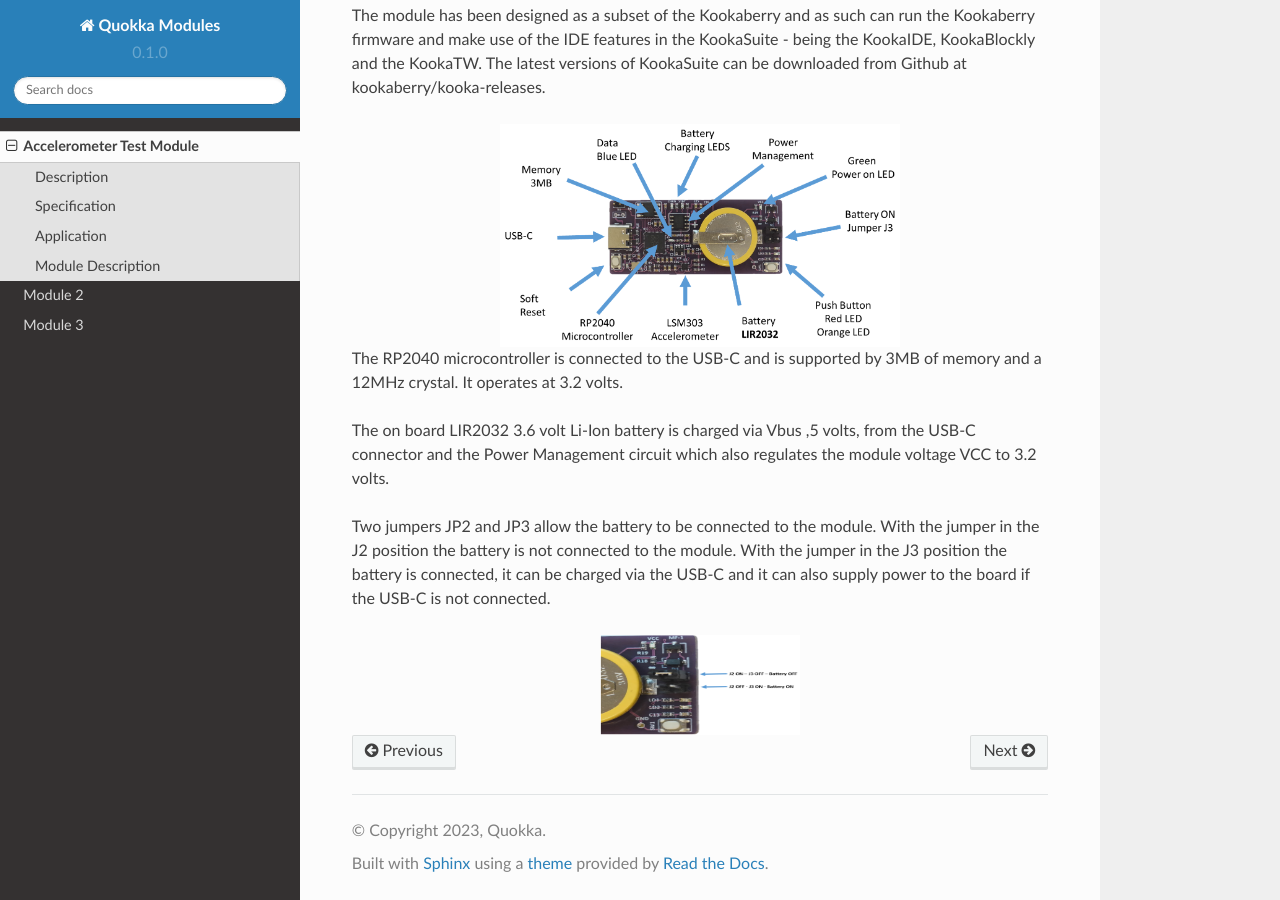
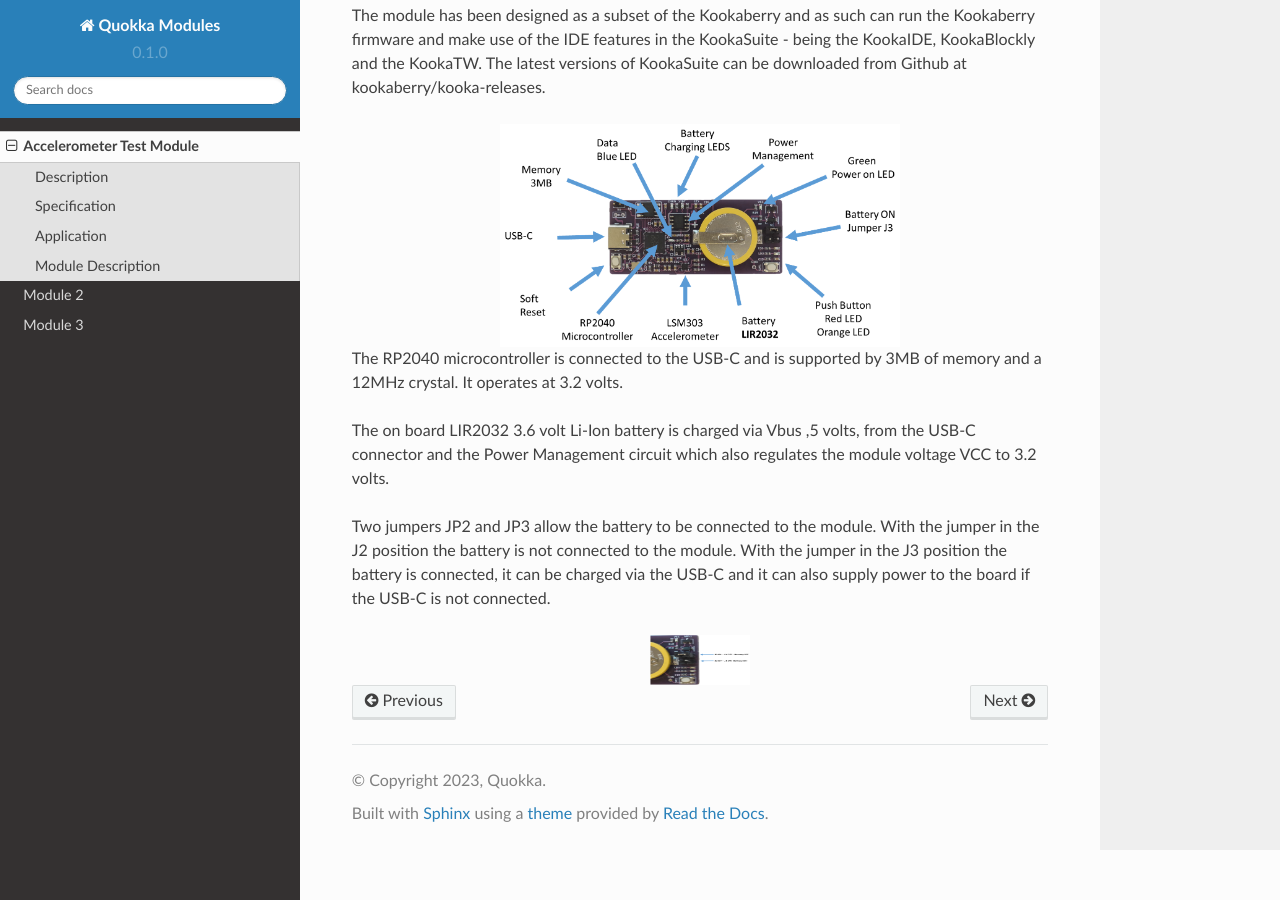
Before and after one commit to JulianDinsdale/Quokka-Modules, a Sphinx documentation site: the page built from docs/source/Acc_Test_Mod.rst, in a window 1280 px wide and 900 px high, scrolled down 1243 px. Built offline with Sphinx 7.4.7 and the Read the Docs theme 2.0.0, drawn with Linux system fonts in a browser that asks for light colours.

Commit message:
figure smaller

```diff
--- a/docs/source/Acc_Test_Mod.rst
+++ b/docs/source/Acc_Test_Mod.rst
@@ -90,7 +90,7 @@ the USB-C is not connected.
 
 
 .. figure:: images/AccJumpers.png
-    :width: 200
-    :height: 100
+    :width: 100
+    :height: 50
     :align: center
     :alt: Alternative Text
```
